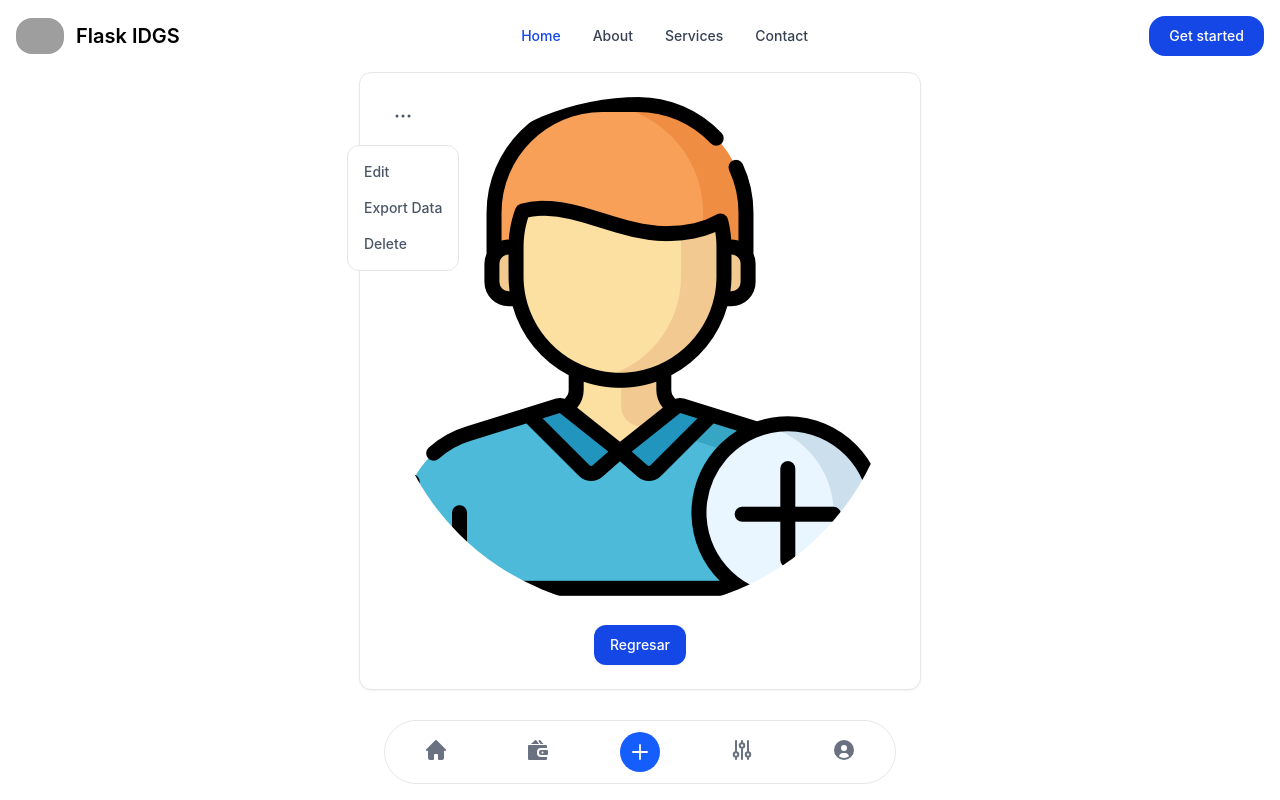
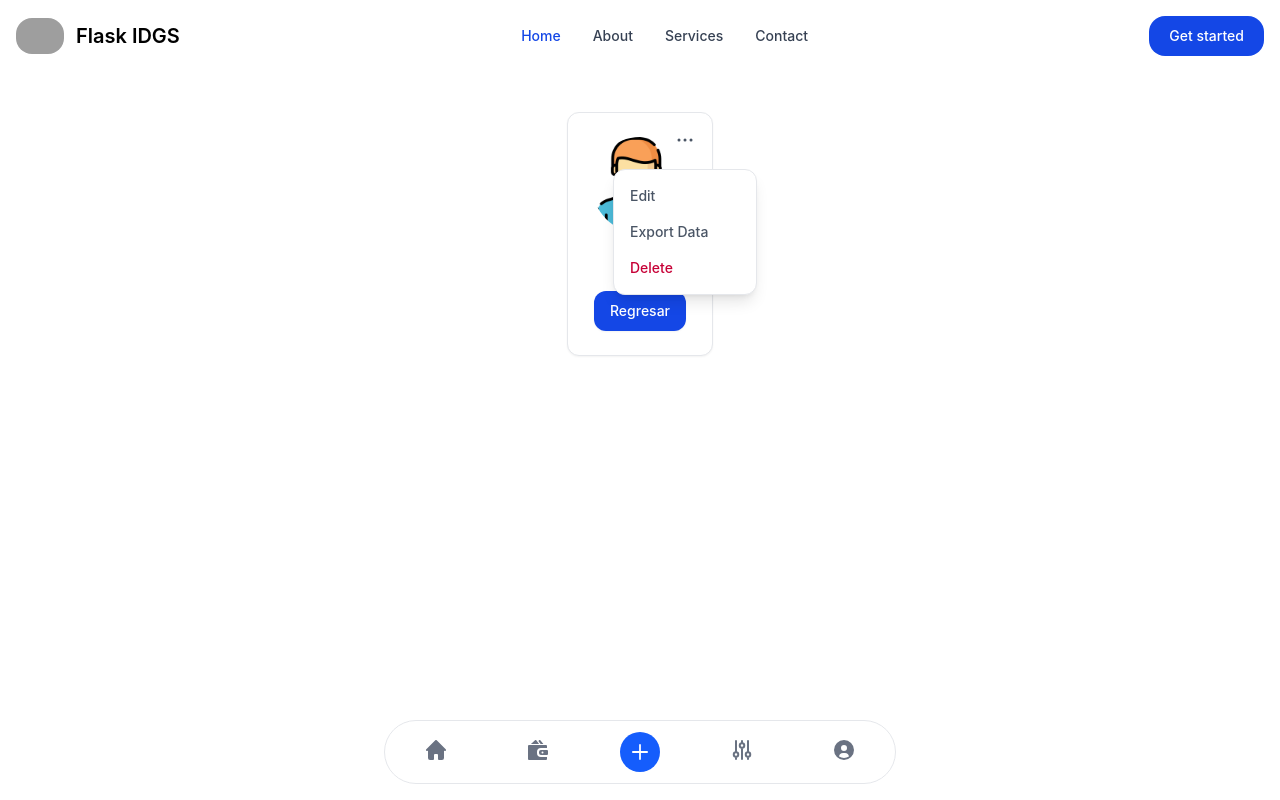
Before and after one commit to IDGS-803-23001066/FlaskBDIDGS803, a Flask app: template templates/detalles.html in a window 1280 px wide, after a click on "Open dropdown". Run offline with Flask 3, Linux system fonts and the light colour scheme; the template is opened without the code that fills it, so the values that code supplies are empty; some libraries are stand-ins or nearby versions; grey boxes are pictures that could not be loaded.

Commit message:
ABC Completo 26/02/2026

```diff
--- a/app.py
+++ b/app.py
@@ -43,6 +43,51 @@ def detalles():
          email=alum1.email
     return render_template("detalles.html",nombre=nombre, apaterno=apaterno, amaterno=amaterno,email=email)
 
+@app.route("/modificar", methods=['GET','POST'])
+def modificar():
+    create_form = forms.UserForm(request.form)
+    if request.method=='GET':
+         id=request.args.get('id')
+         alum1=db.session.query(Alumnos).filter(Alumnos.id==id).first()
+         id=request.args.get('id')
+         create_form.nombre.data=alum1.nombre
+         create_form.apaterno.data=alum1.apaterno
+         create_form.amaterno.data=alum1.amaterno
+         create_form.email.data=alum1.email
+         if request.method=='POST':
+             id=create_form.id.data
+             alum1=db.session.query(Alumnos).filter(Alumnos.id==id).first()
+             alum1.nombre=create_form.nombre.data
+             alum1.apaterno=create_form.apaterno.data
+             alum1.amaterno=create_form.amaterno.data
+             alum1.email=create_form.email.data
+             db.session.commit()
+             return redirect(url_for('index'))
+    return render_template("modificar.html",form=create_form)
+
+@app.route("/eliminar", methods=['GET','POST'])
+def eliminar():
+    create_form = forms.UserForm(request.form)
+
+    if request.method == 'GET':
+        id = request.args.get('id')
+        alum1 = db.session.query(Alumnos).filter(Alumnos.id == id).first()
+
+        create_form.id.data = alum1.id
+        create_form.nombre.data = alum1.nombre
+        create_form.apaterno.data = alum1.apaterno
+        create_form.amaterno.data = alum1.amaterno
+        create_form.email.data = alum1.email
+
+    if request.method == 'POST':
+        id = create_form.id.data
+        alum = Alumnos.query.get(id)
+        db.session.delete(alum)
+        db.session.commit()
+        return redirect(url_for('index'))
+
+    return render_template("eliminar.html", form=create_form)
+
 
 @app.errorhandler(404)
 def page_not_found(e):
--- a/static/dist/output.css
+++ b/static/dist/output.css
@@ -279,6 +279,7 @@
     --color-body: var(--color-gray-600);
     --color-heading: var(--color-gray-900);
     --color-fg-brand: var(--color-blue-700);
+    --color-fg-danger: var(--color-rose-700);
     --color-fg-disabled: var(--color-gray-400);
     --color-neutral-primary-soft: var(--color-white);
     --color-neutral-primary: var(--color-white);
@@ -793,8 +794,14 @@
   .inset-0 {
     inset: calc(var(--spacing) * 0);
   }
+  .end-2 {
+    inset-inline-end: calc(var(--spacing) * 2);
+  }
   .top-0 {
     top: calc(var(--spacing) * 0);
+  }
+  .top-2 {
+    top: calc(var(--spacing) * 2);
   }
   .right-0 {
     right: calc(var(--spacing) * 0);
@@ -853,14 +860,14 @@
   .mx-auto {
     margin-inline: auto;
   }
-  .ms-2 {
-    margin-inline-start: calc(var(--spacing) * 2);
-  }
   .mt-2 {
     margin-top: calc(var(--spacing) * 2);
   }
   .mt-4 {
     margin-top: calc(var(--spacing) * 4);
+  }
+  .mt-10 {
+    margin-top: calc(var(--spacing) * 10);
   }
   .apexcharts-canvas {
     & .apexcharts-tooltip {
@@ -1143,6 +1150,9 @@
       color: var(--color-heading) !important;
     }
   }
+  .mb-0\.5 {
+    margin-bottom: calc(var(--spacing) * 0.5);
+  }
   .mb-1 {
     margin-bottom: calc(var(--spacing) * 1);
   }
@@ -1155,8 +1165,14 @@
   .mb-3 {
     margin-bottom: calc(var(--spacing) * 3);
   }
+  .mb-4 {
+    margin-bottom: calc(var(--spacing) * 4);
+  }
   .mb-5 {
     margin-bottom: calc(var(--spacing) * 5);
+  }
+  .mb-6 {
+    margin-bottom: calc(var(--spacing) * 6);
   }
   .apexcharts-xaxistooltip {
     .apexcharts-canvas & {
@@ -1283,6 +1299,9 @@
   .h-16 {
     height: calc(var(--spacing) * 16);
   }
+  .h-24 {
+    height: calc(var(--spacing) * 24);
+  }
   .h-\[calc\(100\%-1rem\)\] {
     height: calc(100% - 1rem);
   }
@@ -1372,6 +1391,12 @@
   .w-10 {
     width: calc(var(--spacing) * 10);
   }
+  .w-24 {
+    width: calc(var(--spacing) * 24);
+  }
+  .w-36 {
+    width: calc(var(--spacing) * 36);
+  }
   .w-64 {
     width: calc(var(--spacing) * 64);
   }
@@ -1386,6 +1411,9 @@
   }
   .max-w-sm {
     max-width: var(--container-sm);
+  }
+  .max-w-xs {
+    max-width: var(--container-xs);
   }
   .datatable-input {
     .datatable-wrapper .datatable-search & {
@@ -1525,6 +1553,9 @@
   .justify-start {
     justify-content: flex-start;
   }
+  .gap-4 {
+    gap: calc(var(--spacing) * 4);
+  }
   .space-y-6 {
     :where(& > :not(:last-child)) {
       --tw-space-y-reverse: 0;
@@ -1584,11 +1615,11 @@
   .rounded-lg {
     border-radius: var(--radius-lg);
   }
+  .rounded-md {
+    border-radius: var(--radius-md);
+  }
   .rounded-sm {
     border-radius: var(--radius-sm);
-  }
-  .rounded-xs {
-    border-radius: var(--radius-xs);
   }
   .rounded-s-base {
     border-start-start-radius: var(--radius-base);
@@ -1775,11 +1806,11 @@
   .bg-neutral-tertiary-medium {
     background-color: var(--color-neutral-tertiary-medium);
   }
+  .bg-red-500 {
+    background-color: var(--color-red-500);
+  }
   .bg-transparent {
     background-color: transparent;
-  }
-  .bg-warning {
-    background-color: var(--color-warning);
   }
   .bg-white {
     background-color: var(--color-white);
@@ -2030,6 +2061,10 @@
     --tw-font-weight: var(--font-weight-semibold);
     font-weight: var(--font-weight-semibold);
   }
+  .tracking-tight {
+    --tw-tracking: var(--tracking-tight);
+    letter-spacing: var(--tracking-tight);
+  }
   .whitespace-nowrap {
     white-space: nowrap;
   }
@@ -2063,6 +2098,9 @@
   .text-fg-brand {
     color: var(--color-fg-brand);
   }
+  .text-fg-danger {
+    color: var(--color-fg-danger);
+  }
   .text-fg-disabled {
     color: var(--color-fg-disabled);
   }
@@ -2117,6 +2155,10 @@
   }
   .shadow {
     --tw-shadow: 0 1px 3px 0 var(--tw-shadow-color, rgb(0 0 0 / 0.1)), 0 1px 2px -1px var(--tw-shadow-color, rgb(0 0 0 / 0.1));
+    box-shadow: var(--tw-inset-shadow), var(--tw-inset-ring-shadow), var(--tw-ring-offset-shadow), var(--tw-ring-shadow), var(--tw-shadow);
+  }
+  .shadow-lg {
+    --tw-shadow: 0 10px 15px -3px var(--tw-shadow-color, rgb(0 0 0 / 0.1)), 0 4px 6px -4px var(--tw-shadow-color, rgb(0 0 0 / 0.1));
     box-shadow: var(--tw-inset-shadow), var(--tw-inset-ring-shadow), var(--tw-ring-offset-shadow), var(--tw-ring-shadow), var(--tw-shadow);
   }
   .shadow-sm {
@@ -2177,10 +2219,6 @@
     --tw-ease: var(--ease-out);
     transition-timing-function: var(--ease-out);
   }
-  .select-none {
-    -webkit-user-select: none;
-    user-select: none;
-  }
   .\[ticket\:489\] {
     ticket: 489;
   }
@@ -2226,6 +2264,16 @@
       color: var(--color-body);
     }
   }
+  .odd\:bg-neutral-primary {
+    &:nth-child(odd) {
+      background-color: var(--color-neutral-primary);
+    }
+  }
+  .even\:bg-neutral-secondary-soft {
+    &:nth-child(even) {
+      background-color: var(--color-neutral-secondary-soft);
+    }
+  }
   .hover\:border-default {
     &:hover {
       @media (hover: hover) {
@@ -2275,6 +2323,13 @@
       }
     }
   }
+  .hover\:bg-neutral-tertiary {
+    &:hover {
+      @media (hover: hover) {
+        background-color: var(--color-neutral-tertiary);
+      }
+    }
+  }
   .hover\:bg-neutral-tertiary-medium {
     &:hover {
       @media (hover: hover) {
@@ -2282,10 +2337,10 @@
       }
     }
   }
-  .hover\:bg-warning-strong {
+  .hover\:bg-red-600 {
     &:hover {
       @media (hover: hover) {
-        background-color: var(--color-warning-strong);
+        background-color: var(--color-red-600);
       }
     }
   }
@@ -2361,11 +2416,6 @@
       --tw-ring-color: var(--color-brand-medium);
     }
   }
-  .focus\:ring-brand-soft {
-    &:focus {
-      --tw-ring-color: var(--color-brand-soft);
-    }
-  }
   .focus\:ring-gray-200 {
     &:focus {
       --tw-ring-color: var(--color-gray-200);
@@ -2376,9 +2426,9 @@
       --tw-ring-color: var(--color-neutral-tertiary);
     }
   }
-  .focus\:ring-warning-medium {
+  .focus\:ring-red-300 {
     &:focus {
-      --tw-ring-color: var(--color-warning-medium);
+      --tw-ring-color: var(--color-red-300);
     }
   }
   .focus\:outline-none {
@@ -3267,6 +3317,10 @@
   syntax: "*";
   inherits: false;
 }
+@property --tw-tracking {
+  syntax: "*";
+  inherits: false;
+}
 @property --tw-ordinal {
   syntax: "*";
   inherits: false;
@@ -3444,6 +3498,7 @@
       --tw-border-style: solid;
       --tw-leading: initial;
       --tw-font-weight: initial;
+      --tw-tracking: initial;
       --tw-ordinal: initial;
       --tw-slashed-zero: initial;
       --tw-numeric-figure: initial;
```
Also changed, not shown: templates/eliminar.html (added, +69 -0 lines), templates/index.html (+21 -1 lines), templates/modificar.html (added, +64 -0 lines).
